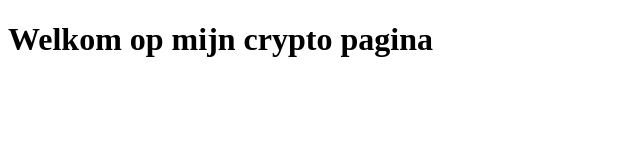
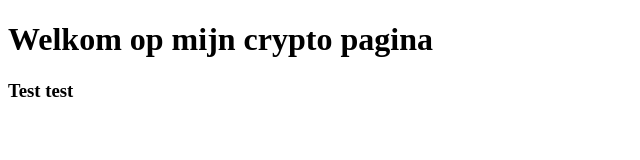
Before and after one commit to ZebCappaert/cryptotrack, a plain HTML site: page index.html in a window 1280 px wide. Shown: the full height of the page, 0-640 px from the left. Drawn offline with Linux system fonts and the light colour scheme.

Commit message:
Add h2 test

```diff
--- a/index.html
+++ b/index.html
@@ -7,5 +7,6 @@
 </head>
 <body>
     <h1>Welkom op mijn crypto pagina</h1>
+    <h3>Test test</h3>
 </body>
 </html>
```
